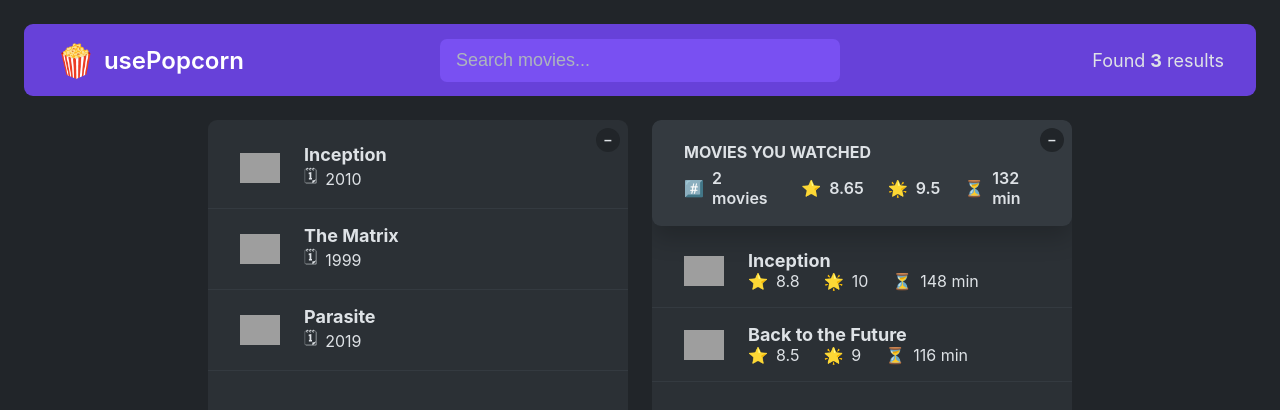
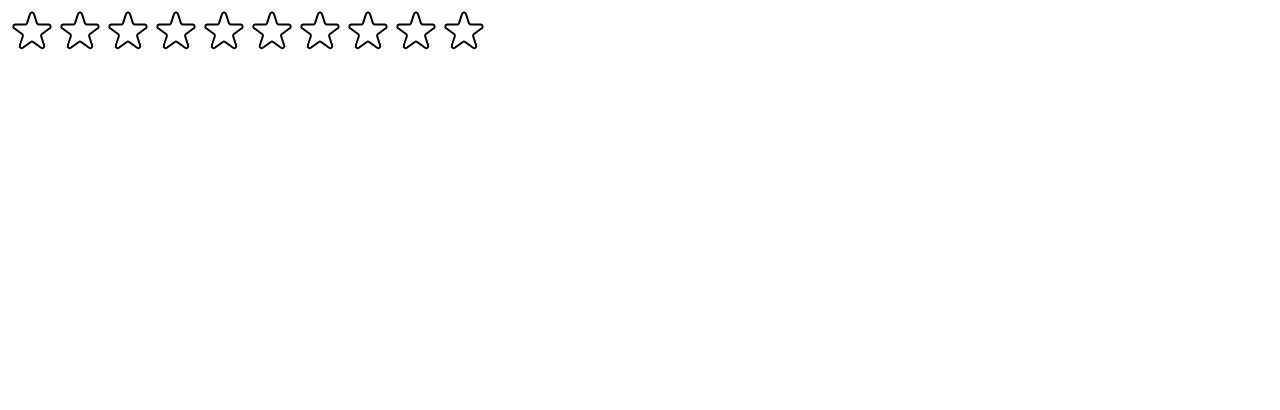
Before and after one commit to EunheaSong/study_react, a React (Create React App) app in the folder part2/usepopcorn/: page / in a window 1280 px wide. Shown: the top 410 px of the page. Built offline with nearby package versions, Linux system fonts and the light colour scheme; grey boxes are pictures that could not be loaded.

Commit message:
별점 컨포넌트 생성

```diff
--- /dev/null
+++ b/part2/usepopcorn/src/StarRating.js
@@ -0,0 +1,86 @@
+import { useState } from "react";
+
+const containerStyle = {
+  display: "flex",
+  alignItems: "center",
+  gap: "16px",
+};
+
+const starContainerStyle = {
+  display: "flex",
+};
+
+const textStyle = {
+  lineHeight: "1",
+  margin: "0",
+};
+
+export default function StarRating({ maxRating }) {
+  const [rating, setRating] = useState(0);
+  const [tempRating, setTempRation] = useState(0);
+
+  function handleRating(rating) {
+    setRating(rating);
+  }
+
+  return (
+    <div style={containerStyle}>
+      <div style={starContainerStyle}>
+        {Array.from({ length: maxRating }, (_, i) => (
+          <Star
+            key={i}
+            full={tempRating ? tempRating >= i + 1 : rating >= i + 1}
+            onRate={() => handleRating(i + 1)}
+            onHoverIn={() => setTempRation(i + 1)}
+            onHoverOut={() => setTempRation(0)}
+          />
+        ))}
+      </div>
+      <p style={textStyle}>{tempRating || ""}</p>
+    </div>
+  );
+}
+
+const starStyle = {
+  width: "48px",
+  height: "48px",
+  display: "block",
+  cursor: "pointer",
+};
+
+function Star({ full, onRate, onHoverIn, onHoverOut }) {
+  return (
+    <span
+      role="button"
+      onMouseEnter={onHoverIn}
+      onMouseLeave={onHoverOut}
+      style={starStyle}
+      onClick={onRate}
+    >
+      {full ? (
+        <svg
+          xmlns="http://www.w3.org/2000/svg"
+          viewBox="0 0 20 20"
+          fill="#000"
+          stroke="#000"
+        >
+          <path d="M9.049 2.927c.3-.921 1.603-.921 1.902 0l1.07 3.292a1 1 0 00.95.69h3.462c.969 0 1.371 1.24.588 1.81l-2.8 2.034a1 1 0 00-.364 1.118l1.07 3.292c.3.921-.755 1.688-1.54 1.118l-2.8-2.034a1 1 0 00-1.175 0l-2.8 2.034c-.784.57-1.838-.197-1.539-1.118l1.07-3.292a1 1 0 00-.364-1.118L2.98 8.72c-.783-.57-.38-1.81.588-1.81h3.461a1 1 0 00.951-.69l1.07-3.292z" />
+        </svg>
+      ) : (
+        <svg
+          xmlns="http://www.w3.org/2000/svg"
+          fill="none"
+          viewBox="0 0 24 24"
+          stroke="#000"
+        >
+          <path
+            strokeLinecap="round"
+            strokeLinejoin="round"
+            strokeWidth="{2}"
+            d="M11.049 2.927c.3-.921 1.603-.921 1.902 0l1.519 4.674a1 1 0 00.95.69h4.915c.969 0 1.371 1.24.588 1.81l-3.976 2.888a1 1 0 00-.363 1.118l1.518 4.674c.3.922-.755 1.688-1.538 1.118l-3.976-2.888a1 1 0 00-1.176 0l-3.976 2.888c-.783.57-1.838-.197-1.538-1.118l1.518-4.674a1 1 0 00-.363-1.118l-3.976-2.888c-.784-.57-.38-1.81.588-1.81h4.914a1 1 0 00.951-.69l1.519-4.674z"
+          />
+        </svg>
+      )}
+    </span>
+  );
+}
--- a/part2/usepopcorn/src/index.js
+++ b/part2/usepopcorn/src/index.js
@@ -1,11 +1,13 @@
 import React from "react";
 import ReactDOM from "react-dom/client";
-import "./index.css";
+// import "./index.css";
 import App from "./App";
+import StarRating from "./StarRating";
 
 const root = ReactDOM.createRoot(document.getElementById("root"));
 root.render(
   <React.StrictMode>
-    <App />
+    {/* <App /> */}
+    <StarRating maxRating={10} />
   </React.StrictMode>
 );
```
Also changed, not shown: part2/usepopcorn/src/App.js (+8 -0 lines).
